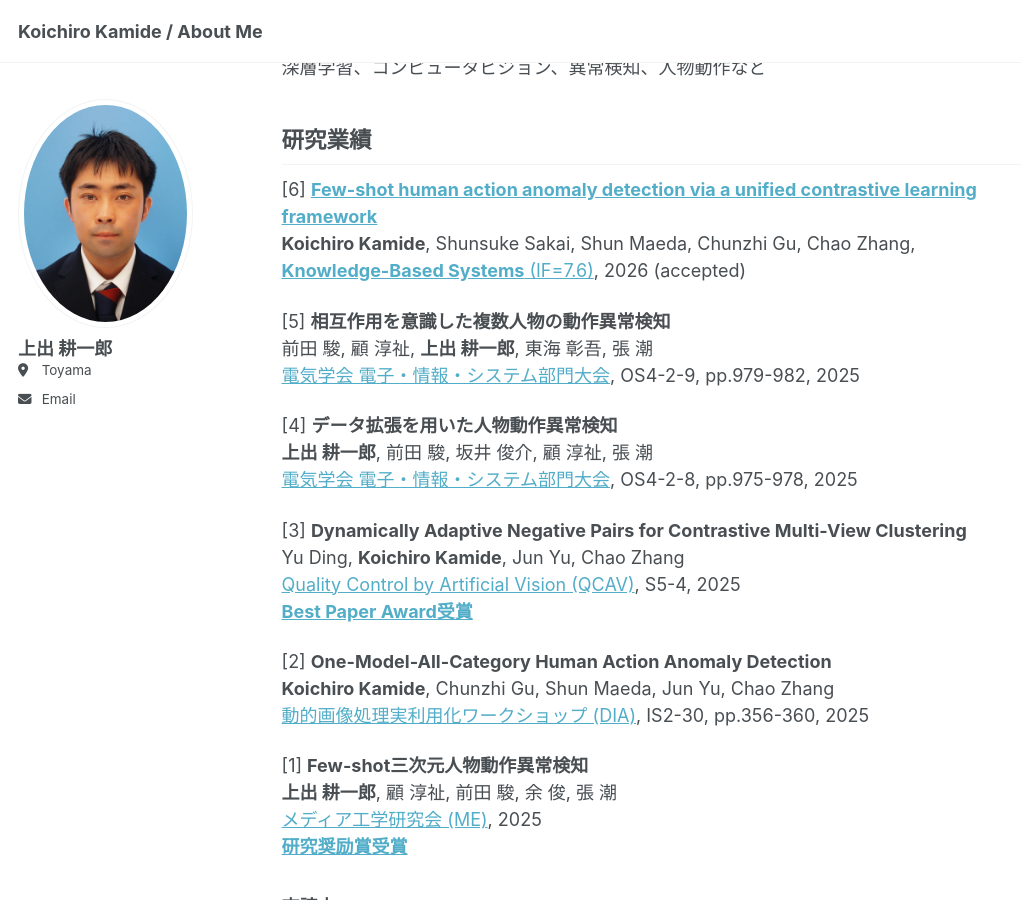
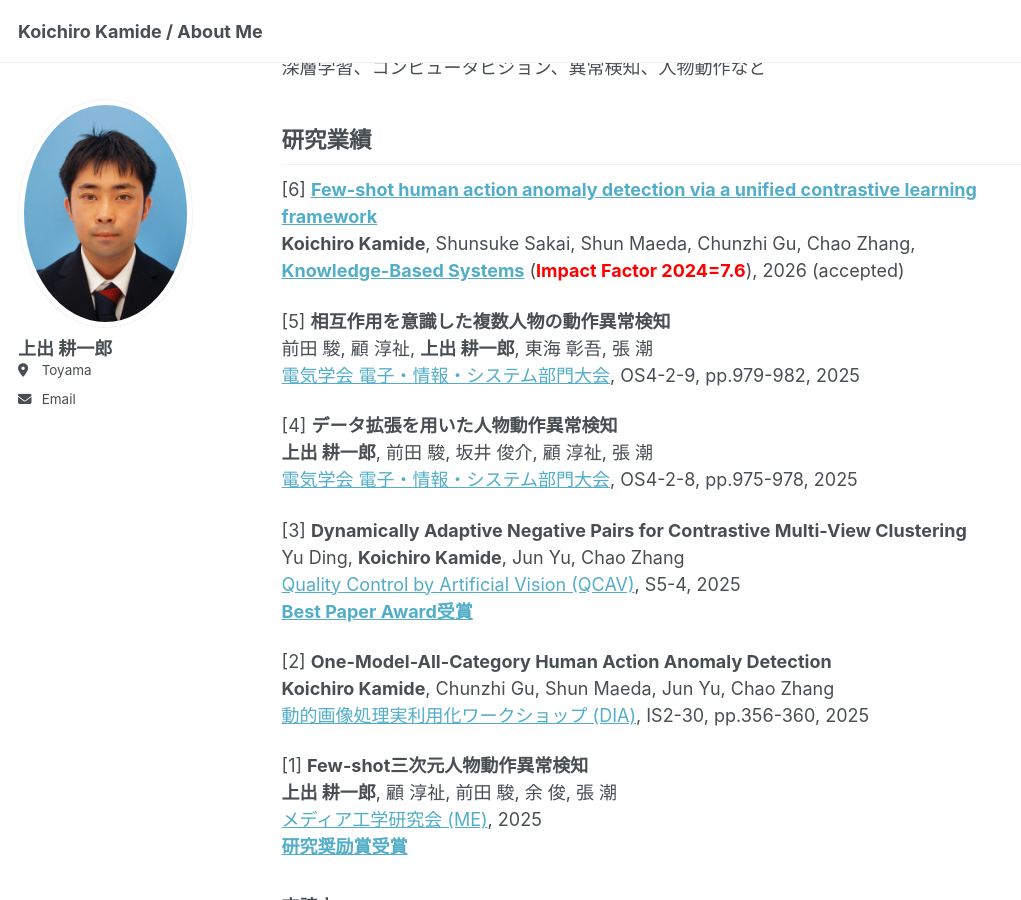
Before and after one commit to koichiro-kamide/koichiro-kamide.github.io, a Jekyll site: the page built from _pages/about.md, in a window 1280 px wide and 900 px high, scrolled down 402 px. Shown: the whole window, without its empty margins (0-1021 px from the left). Built offline with Jekyll 4.4.1, drawn with Linux system fonts in a browser that asks for light colours.

Commit message:
Update IF.

```diff
--- a/_pages/about.md
+++ b/_pages/about.md
@@ -41,7 +41,7 @@ redirect_from:
 ## 研究業績
 [6] [**Few-shot human action anomaly detection via a unified contrastive learning framework**](https://www.sciencedirect.com/science/article/pii/S0950705125021689)
 **Koichiro Kamide**, Shunsuke Sakai, Shun Maeda, Chunzhi Gu, Chao Zhang,
-[**Knowledge-Based Systems** (IF=7.6)](https://www.sciencedirect.com/journal/knowledge-based-systems), 2026 (accepted)
+[**Knowledge-Based Systems**](https://www.sciencedirect.com/journal/knowledge-based-systems) (<span style="color: red; ">**Impact Factor 2024=7.6**</span>), 2026 (accepted)
 
 [5] **相互作用を意識した複数人物の動作異常検知**
 前田 駿, 顧 淳祉, **上出 耕一郎**, 東海 彰吾, 張 潮
```
